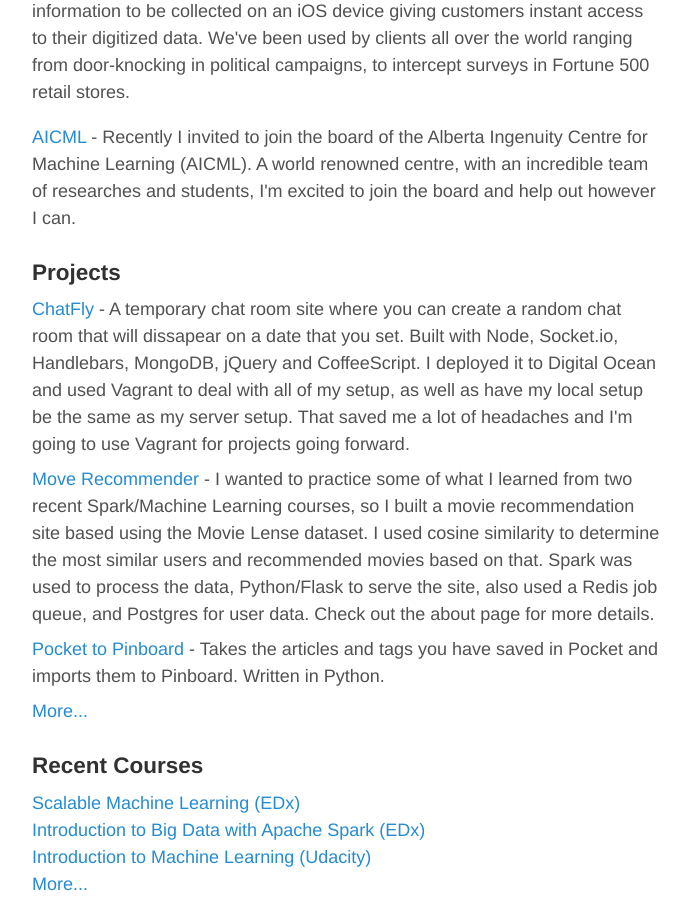
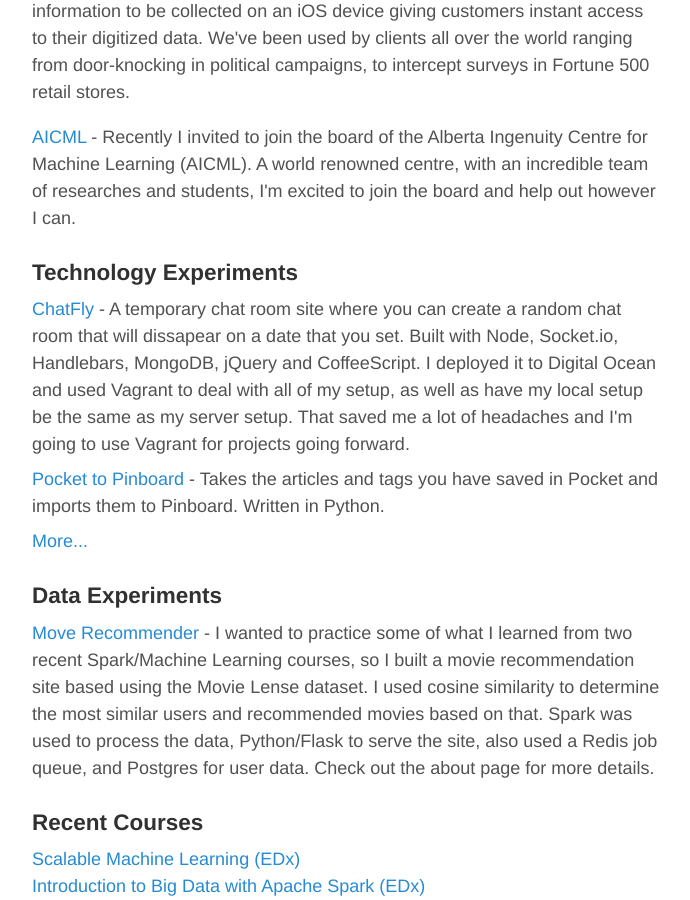
Before and after one commit to camlinke/camlinke.github.io, a Jekyll site: the page built from index.html, in a window 1280 px wide and 900 px high, scrolled down 823 px. Shown: the whole window, without its empty margins (293-983 px from the left). Built offline with Jekyll 4.4.1, drawn with Linux system fonts in a browser that asks for light colours; nearby versions of some CDN libraries; the list of posts is cut into pages by our own code.

Commit message:
updated homepage

```diff
--- a/index.html
+++ b/index.html
@@ -21,12 +21,16 @@
 <p><a href="http://touchmetric.com">Touch Metric</a> - Touch Metric makes in-person survey software. While most face to face surveys still get recorded using a clipboard our app, Surveyor, allows information to be collected on an iOS device giving customers instant access to their digitized data. We've been used by clients all over the world ranging from door-knocking in political campaigns, to intercept surveys in Fortune 500 retail stores.</p>
 <p><a href="http://aicml.ca">AICML</a> - Recently I invited to join the board of the Alberta Ingenuity Centre for Machine Learning (AICML). A world renowned centre, with an incredible team of researches and students, I'm excited to join the board and help out however I can.</p>
 
-<h3>Projects</h3>
+<h3>Technology Experiments</h3>
 <ul class="frontpage-list descriptive">
   <li><a href="http://chatfly.xyz">ChatFly</a> - A temporary chat room site where you can create a random chat room that will dissapear on a date that you set. Built with Node, Socket.io, Handlebars, MongoDB, jQuery and CoffeeScript. I deployed it to Digital Ocean and used Vagrant to deal with all of my setup, as well as have my local setup be the same as my server setup. That saved me a lot of headaches and I'm going to use Vagrant for projects going forward.</li>
-  <li><a href="http://ec2-52-88-144-76.us-west-2.compute.amazonaws.com/">Move Recommender</a> - I wanted to practice some of what I learned from two recent Spark/Machine Learning courses, so I built a movie recommendation site based using the Movie Lense dataset. I used cosine similarity to determine the most similar users and recommended movies based on that. Spark was used to process the data, Python/Flask to serve the site, also used a Redis job queue, and Postgres for user data. Check out the about page for more details.</li>
   <li><a href="https://github.com/camlinke/pocket-to-pinboard">Pocket to Pinboard</a> - Takes the articles and tags you have saved in Pocket and imports them to Pinboard. Written in Python.</li>
   <li><a href="/projects">More...</a></li>
+</ul>
+
+<h3>Data Experiments</h3>
+<ul class="frontpage-list descriptive">
+  <li><a href="http://ec2-52-88-144-76.us-west-2.compute.amazonaws.com/">Move Recommender</a> - I wanted to practice some of what I learned from two recent Spark/Machine Learning courses, so I built a movie recommendation site based using the Movie Lense dataset. I used cosine similarity to determine the most similar users and recommended movies based on that. Spark was used to process the data, Python/Flask to serve the site, also used a Redis job queue, and Postgres for user data. Check out the about page for more details.</li>
 </ul>
 
 <h3>Recent Courses</h3>
```
